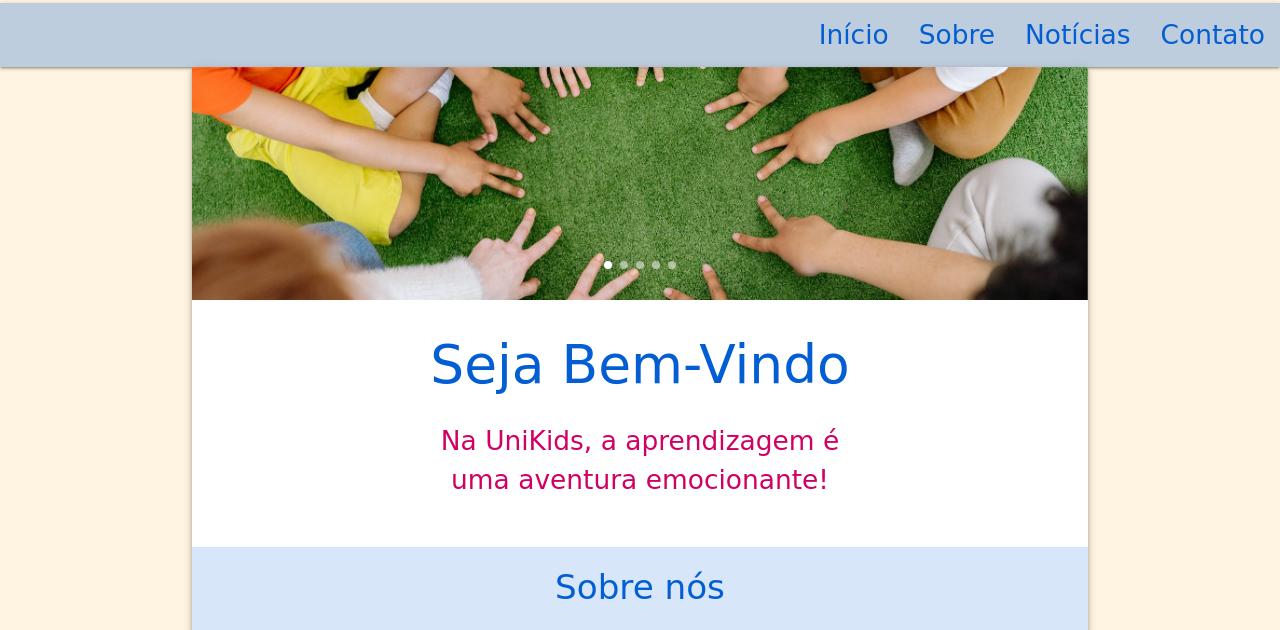
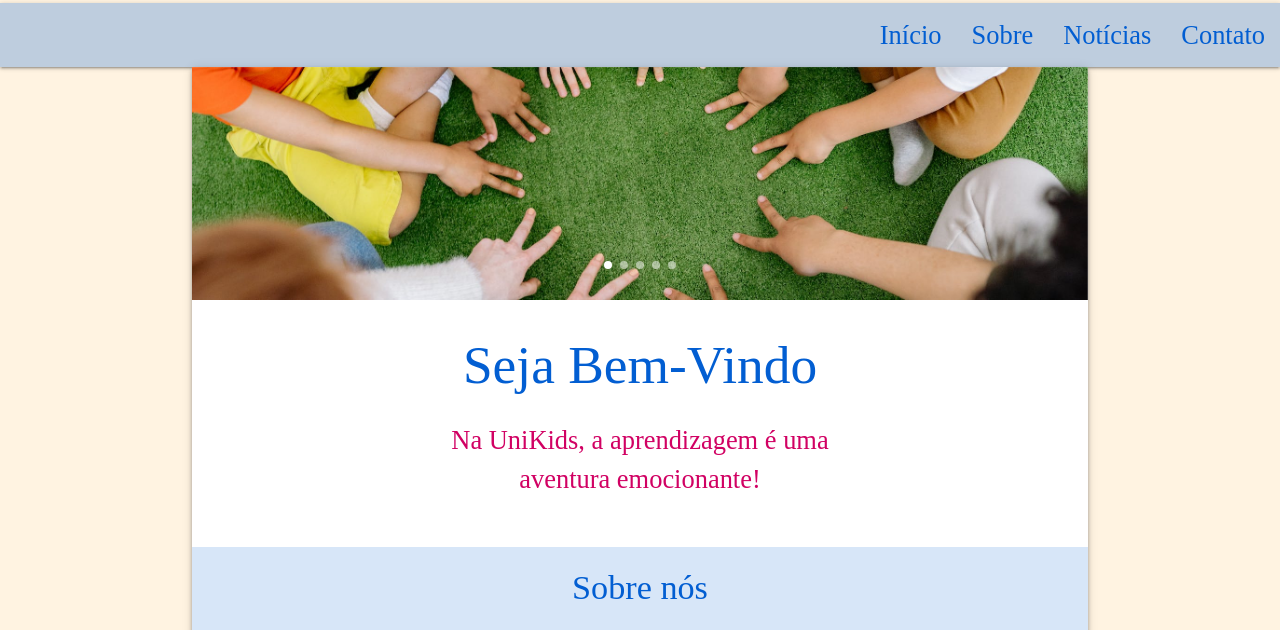
Before and after one commit to MatheusWDB/unikids, a plain HTML site: page index.html in a window 1280 px wide. Shown: the part 113-743 px from the top of the page. Drawn offline with nearby package versions, Linux system fonts and the light colour scheme; a web font is replaced by a local one.

Commit message:
Update style.css

```diff
--- a/css/style.css
+++ b/css/style.css
@@ -2,7 +2,7 @@
 
 body {
     background-color: #ff99001e;
-    font-family: 'Patrick Han', cursive;
+    font-family: 'Patrick Han';
 }
 
 /*Header*/
```
